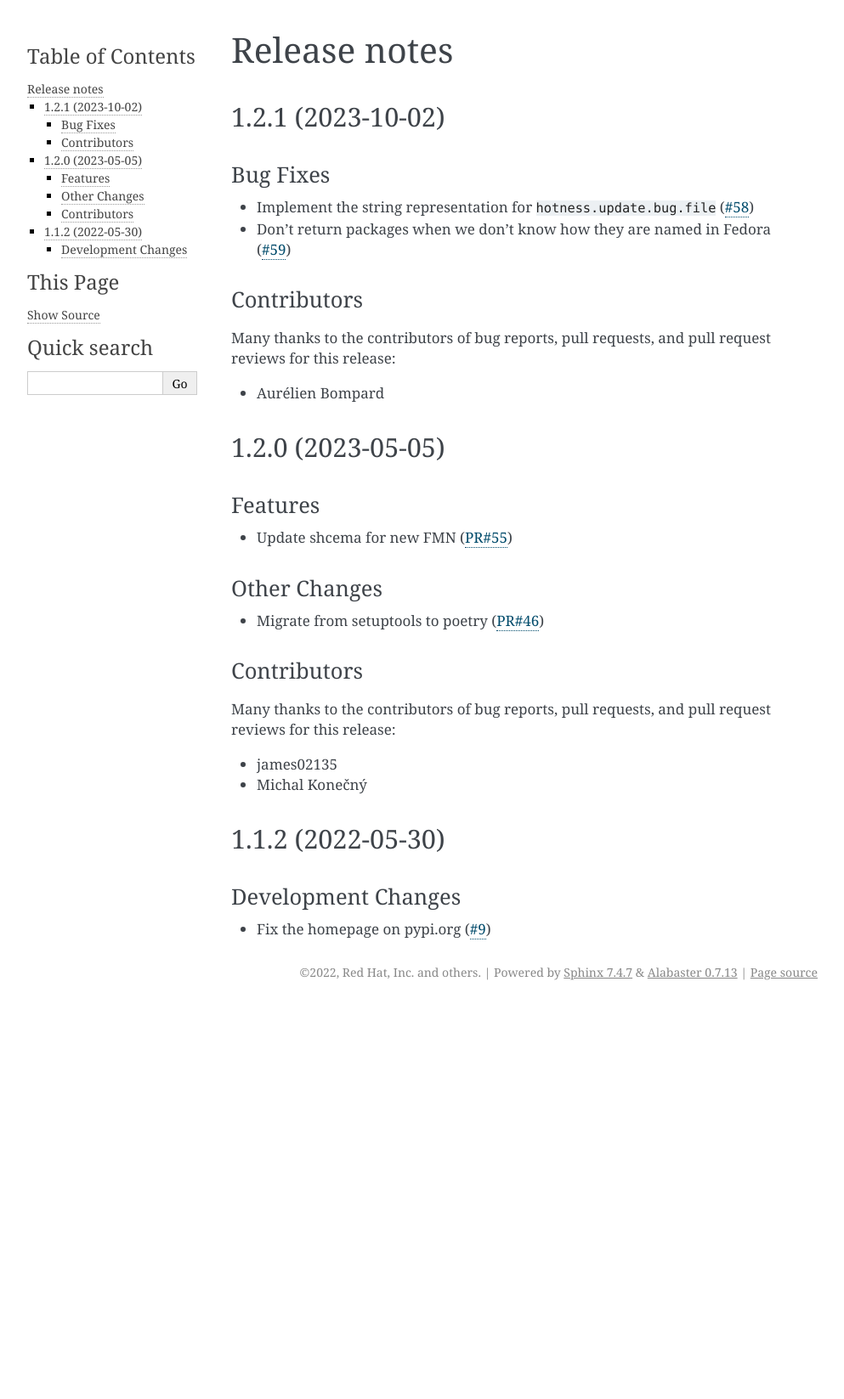
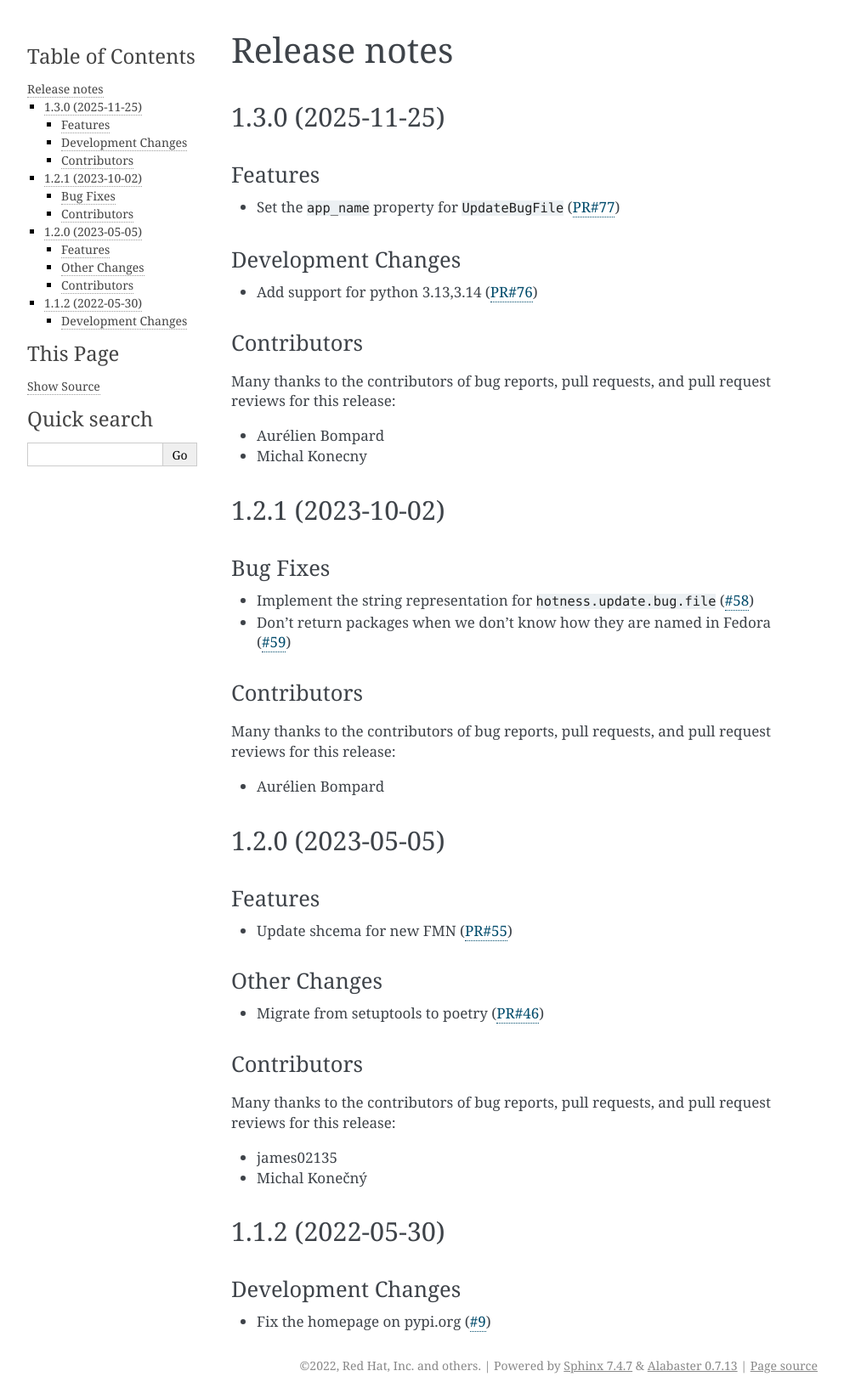
Before and after one commit to fedora-infra/the-new-hotness-messages, a Sphinx documentation site: the page built from docs/release-notes.rst, in a window 1280 px wide. Shown: the whole page at 85% size, without its empty margins (148-1141 px from the left). Built offline with Sphinx 7.4.7, drawn with Linux system fonts in a browser that asks for light colours; before the commit the page ends 1184 px from its top, so only the background shows below that.

Commit message:
the-new-hotness schema 1.3.0
Signed-off-by: Michal Konecny <mkonecny@redhat.com>

```diff
--- a/docs/release-notes.rst
+++ b/docs/release-notes.rst
@@ -3,6 +3,31 @@ Release notes
 =============
 
 .. towncrier release notes start
+
+1.3.0 (2025-11-25)
+==================
+
+Features
+--------
+
+* Set the ``app_name`` property for ``UpdateBugFile``
+  (`PR#77 <https://github.com/fedora-infra/the-new-hotness-messages/pull/77>`_)
+
+
+Development Changes
+-------------------
+
+* Add support for python 3.13,3.14
+  (`PR#76 <https://github.com/fedora-infra/the-new-hotness-messages/pull/76>`_)
+
+
+Contributors
+------------
+Many thanks to the contributors of bug reports, pull requests, and pull request
+reviews for this release:
+
+* Aurélien Bompard
+* Michal Konecny
 
 1.2.1 (2023-10-02)
 ==================
--- a/news/PR77.feature.rst
+++ /dev/null
@@ -1 +0,0 @@
-Set the ``app_name`` property for ``UpdateBugFile``
--- a/pyproject.toml
+++ b/pyproject.toml
@@ -60,7 +60,7 @@ exclude = '''
 
 [tool.poetry]
 name = "fedora_messaging_the_new_hotness_schema"
-version = "1.2.1"
+version = "1.3.0"
 description = "JSON schema definitions for messages published by the-new-hotness"
 authors = ["Fedora Infrastructure Team <infrastructure@lists.fedoraproject.org>"]
 maintainers = ["Fedora Infrastructure Team <infrastructure@lists.fedoraproject.org>"]
@@ -113,6 +113,9 @@ Sphinx = "^8.0.0"
 mypy = "^1.0"
 types-mock = "^4.0.15"
 
+[tool.poetry.group.dev.dependencies]
+towncrier = "^25.8.0"
+
 [build-system]
 requires = ["poetry-core>=1.0.0"]
 build-backend = "poetry.core.masonry.api"
```
Also changed, not shown: 1 other file.
